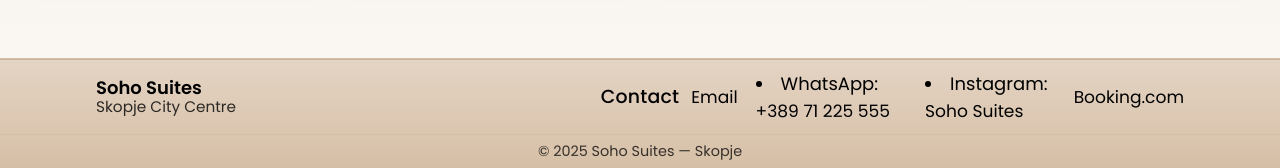
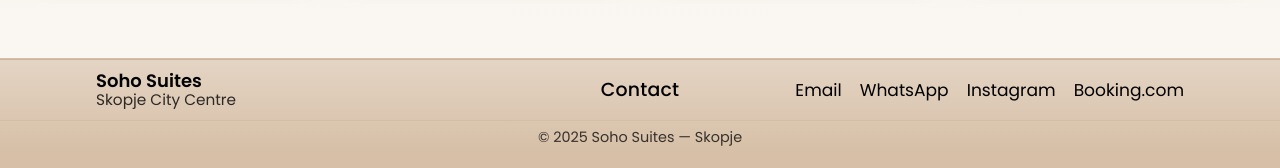
Before and after one commit to milanasokolova/soho-suites-site, a plain HTML site: page deluxe.html in a window 1280 px wide. Shown: the part 3440-3608 px from the top of the page. Drawn offline with nearby package versions, Linux system fonts and the light colour scheme.

Commit message:
Updated contact section and minor style fixes

```diff
--- a/deluxe.html
+++ b/deluxe.html
@@ -199,8 +199,8 @@
     <!-- Right -->
     <div class="footer-right">
       <a href="mailto:soho-suites@soho-suites.com">Email</a>
-      <li>WhatsApp: <a href="https://wa.me/38971225555" target="_blank" rel="noopener">+389 71 225 555</a></li>
-      <li>Instagram: <a href="https://www.instagram.com/soho.suites_skopje" target="_blank" rel="noopener">Soho Suites</a></li>
+      <a href="https://wa.me/38971225555" target="_blank" rel="noopener">WhatsApp</a>
+      <a href="https://www.instagram.com/soho.suites_skopje" target="_blank" rel="noopener">Instagram</a>
       <a href="https://www.booking.com/hotel/mk/grand-central-apartment.en-gb.html" target="_blank" rel="noopener">Booking.com</a>
     </div>
 
```
